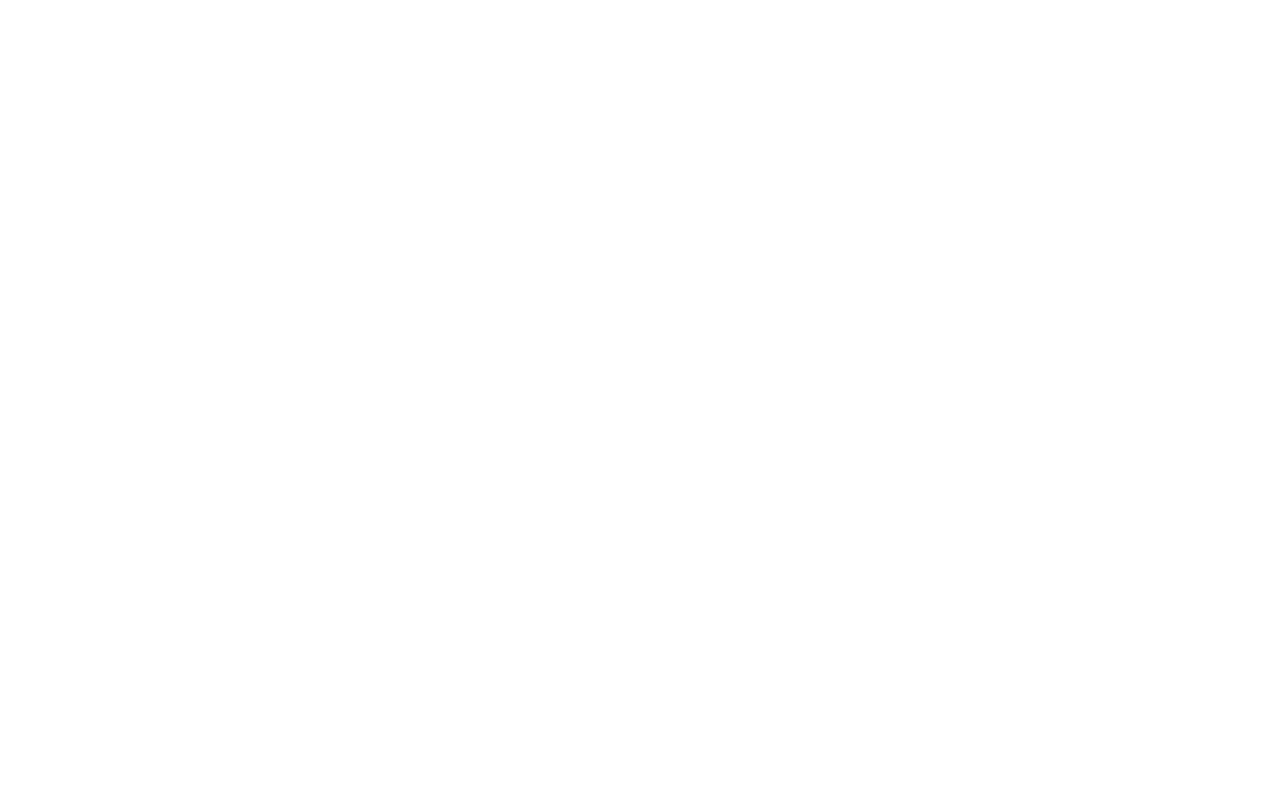
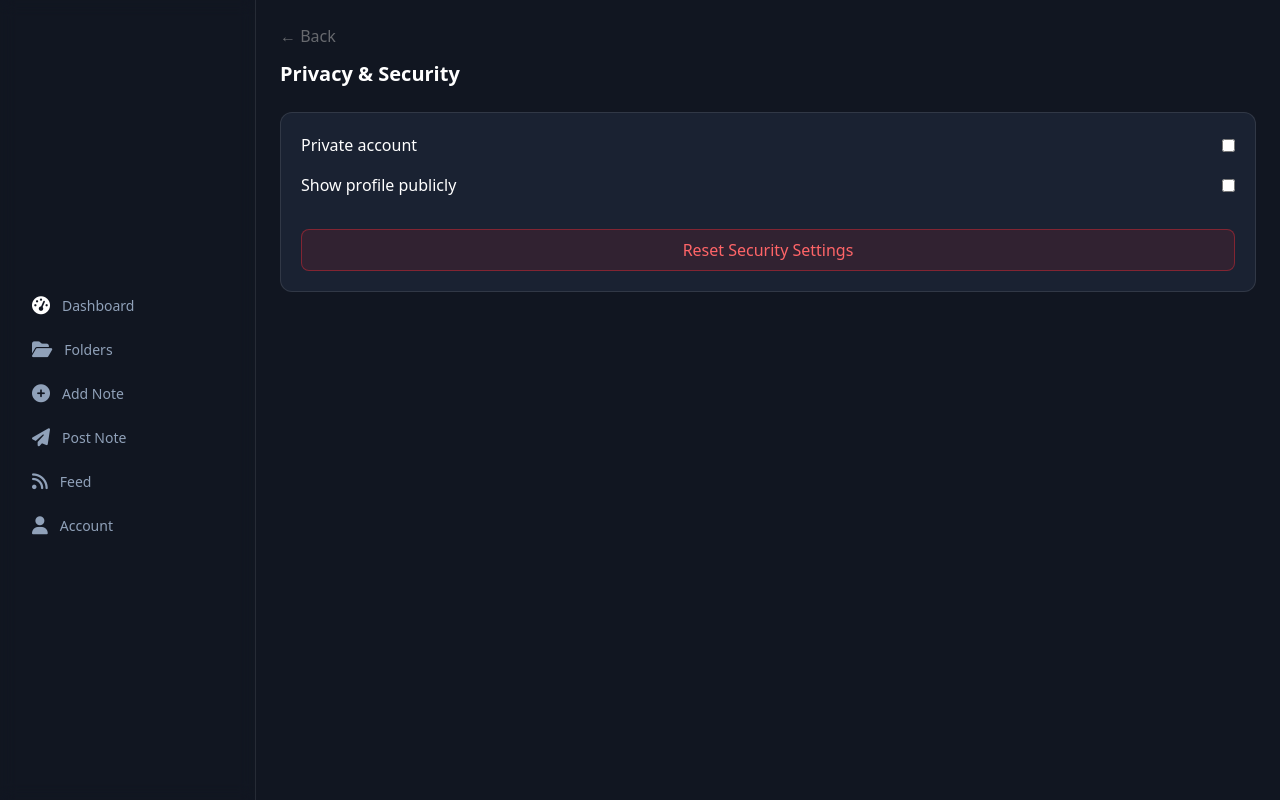
Before and after one commit to afomiadev4/NotePad, a React (Vite) app in the folder frontend/: page /settings/privacy in a window 1280 px wide. Before the commit this address had no page. Built offline with nearby package versions, Linux system fonts and the light colour scheme.

Commit message:
account page edits

```diff
--- a/frontend/src/App.jsx
+++ b/frontend/src/App.jsx
@@ -8,6 +8,9 @@
 import { CreateNote } from "./components/CreateNote";
 import Dashboard from "./components/Dashboard"; // match the filename
 import { EditNote } from "./components/EditComponent";
+import { NotificationsSettings } from "./components/NotificationsSettings";
+import { PrivacySettings } from "./components/PrivacySettings";
+
 
 import ProtectedRoute from "./components/ProtectedRoute";
 
@@ -17,6 +20,9 @@
       <Route index element={<Welcome />} />
       <Route path="/login" element={<Login />} />
       <Route path="/register" element={<Register />} />
+
+      <Route path="/settings/notifications" element={<NotificationsSettings />} />
+      <Route path="/settings/privacy" element={<PrivacySettings />} />
 
       {/* Protected Routes */}
       <Route element={<ProtectedRoute />}>
--- a/frontend/src/components/AccountPage.jsx
+++ b/frontend/src/components/AccountPage.jsx
@@ -193,14 +193,14 @@
             <div className="mt-10 space-y-2">
               <h2 className="px-4 text-xs font-bold uppercase">General</h2>
               <div className="divide-y divide-slate-200/10 rounded-xl bg-slate-900/60">
-                <a className="flex items-center justify-between p-4" href="">
+                <a className="flex items-center justify-between p-4" href="/settings/notifications">
                   <div className="flex items-center gap-4">
                     <i className="fa-solid fa-bell text-slate-400"></i>
                     <span className="font-medium">Notifications</span>
                   </div>
                   <i className="fa-solid fa-chevron-right text-slate-500"></i>
                 </a>
-                <a className="flex items-center justify-between p-4" href="#">
+                <a className="flex items-center justify-between p-4" href="/settings/privacy">
                   <div className="flex items-center gap-4">
                     <i className="fa-solid fa-lock text-slate-400"></i>
                     <span className="font-medium">Privacy & Security</span>
--- /dev/null
+++ b/frontend/src/components/NotificationsSettings.jsx
@@ -0,0 +1,44 @@
+import { Navigation } from "./Navigation";
+import { useNavigate } from "react-router-dom";
+
+export function NotificationsSettings() {
+  const navigate = useNavigate();
+
+  return (
+    <div className="min-h-screen bg-(--bg-primary) text-(--text-primary) flex">
+      <Navigation />
+
+      <main className="flex-1 lg:ml-64 p-6">
+        {/* Header */}
+        <div className="mb-6">
+          <button
+            onClick={() => navigate(-1)}
+            className="text-(--text-secondary) mn-3"
+            aria-label="Black"
+          >
+            ← Back
+          </button>
+          <h1 className="text-xl font-bold">Notifications</h1>
+        </div>
+
+        {/* Card */}
+        <div className="rounded-xl bg-(--bg-secondary) border border-white/10 p-5 space-y-4">
+          <label className="flex items-center justify-between">
+            <span>New Likes</span>
+            <input type="checkbox" className="accent-(--btn-primary)" />
+          </label>
+
+          <label className="flex items-center justify-between">
+            <span>Shared Posts</span>
+            <input type="checkbox" className="accent-(--btn-primary)" />
+          </label>
+
+          <label className="flex items-center justify-between">
+            <span>New comments</span>
+            <input type="checkbox" className="accent-(--btn-primary)" />
+          </label>
+        </div>
+      </main>
+    </div>
+  );
+}
--- /dev/null
+++ b/frontend/src/components/PrivacySettings.jsx
@@ -0,0 +1,43 @@
+import { Navigation } from "./Navigation";
+import { useNavigate } from "react-router-dom";
+
+export function PrivacySettings() {
+  const navigate = useNavigate();
+
+  return (
+    <div className="min-h-screen bg-(--bg-primary) text-(--text-primary) flex">
+      <Navigation />
+
+      <main className="flex-1 lg:ml-64 p-6">
+        {/* Header */}
+        <div className="mb-6">
+          <button
+            onClick={() => navigate(-1)}
+            className="text-(--text-secondary) mb-3"
+            aria-label="Black"
+          >
+            ← Back
+          </button>
+          <h1 className="text-xl font-bold">Privacy & Security</h1>
+        </div>
+
+        {/* Card */}
+        <div className="rounded-xl bg-(--bg-secondary) border border-white/10 p-5 space-y-4">
+          <label className="flex items-center justify-between">
+            <span>Private account</span>
+            <input type="checkbox" className="accent-(--btn-primary)" />
+          </label>
+
+          <label className="flex items-center justify-between">
+            <span>Show profile publicly</span>
+            <input type="checkbox" className="accent-(--btn-primary)" />
+          </label>
+
+          <button className="w-full mt-4 rounded-lg border border-red-500/40 bg-red-500/10 px-4 py-2 text-red-400 hover:bg-red-500 hover:text-white transition">
+            Reset Security Settings
+          </button>
+        </div>
+      </main>
+    </div>
+  );
+}
```
